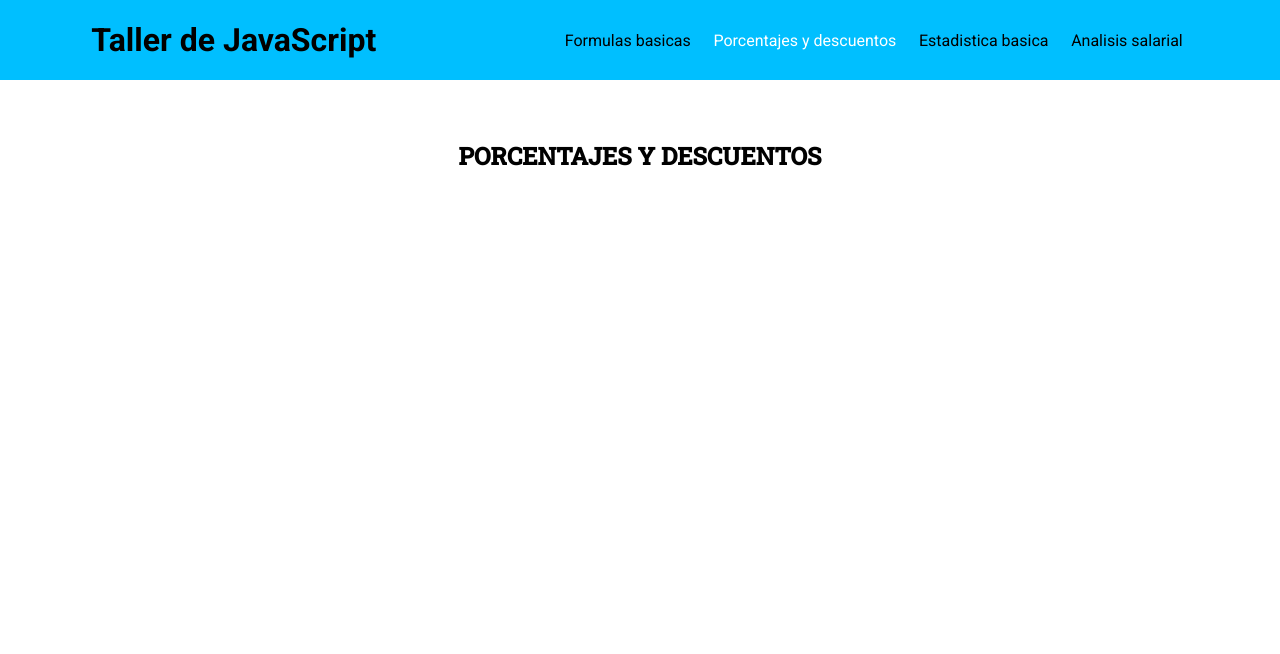
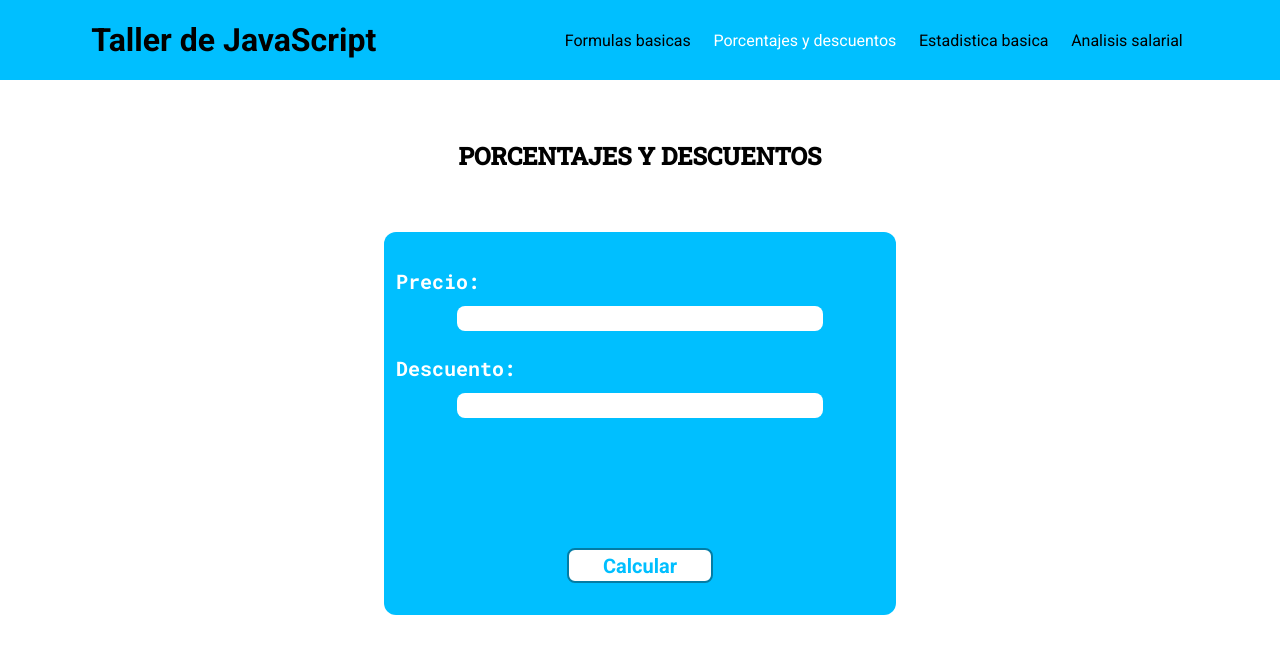
Before and after one commit to VictorHugoCruz/nuevo-taller-practico-js, a plain HTML site: page index.html in a window 1280 px wide. Both pictures are taken after a click on the item "Porcentajes y descuentos". Drawn offline with Linux system fonts and the light colour scheme.

Commit message:
modificamos la seccion de porcentajes

```diff
--- a/index.html
+++ b/index.html
@@ -23,18 +23,34 @@
     </nav>
   </header>
   <main class="main-container">
+    <!-- Seccion de formulas basicas -->
     <section id="secFigGeo" class="main__section">
       <h2 class="section__title">FORMULAS BASICAS</h2>
     </section>
+
+    <!-- Seccion de porcentajes y descuentos -->
     <section id="secPorcDesc" class="main__section main__section-active">
       <h2 class="section__title">PORCENTAJES Y DESCUENTOS</h2>
+      <div class="form">
+        <label for="price" class="form__label">Precio:</label>
+        <input id="price" type="number" class="form__input">
+        <label for="discount" class="form__label">Descuento:</label>
+        <input id="discount" type="number" class="form__input">
+        <p id="resultado" class="form__result"></p>
+        <button id="calcular" class="form__button">Calcular</button>
+      </div>
     </section>
+
+    <!-- Seccion de estadistica basica -->
     <section id="secEstdBas" class="main__section main__section-active">
       <h2 class="section__title">ESTADISTICA BASICA</h2>
     </section>
+
+    <!-- Seccion de analisis salarial -->
     <section id="secAnalisisSal" class="main__section main__section-active">
       <h2 class="section__title">ANALISIS SALARIAL</h2>
     </section>
+
   </main>
   <script src="./main.js"></script>
 </body>
--- a/main.js
+++ b/main.js
@@ -8,11 +8,17 @@ const secPorcDesc = document.querySelector('#secPorcDesc');
 const secEstBas = document.querySelector('#secEstdBas');
 const secAnalisisSal = document.querySelector('#secAnalisisSal');
 
+const inputPrice = document.querySelector('#price');
+const inputDiscount = document.querySelector('#discount');
+const buttonCalcular = document.querySelector('#calcular');
+const pResult = document.querySelector('#resultado');
+
 
 itemFigGeo.addEventListener('click', selectedFigGeo);
 itemPorcDesc.addEventListener('click', selectedPorDesc);
 itemEstdBas.addEventListener('click', selectedEstdBas);
 itemAnalisisSal.addEventListener('click', selectedAnalisisSal);
+buttonCalcular.addEventListener('click', calcPriceDisc)
 
 function selectedFigGeo(){
   itemFigGeo.classList.add('nav__link--active');
@@ -62,4 +68,21 @@ function selectedAnalisisSal(){
   secEstBas.classList.add('main__section-active');
   secAnalisisSal.classList.remove('main__section-active');
 }
+
+// Esta funcion es para culcular el precio con descuento
+function calcPriceDisc(){
+  const price = Number(inputPrice.value);
+  const discount = Number(inputDiscount.value);
+
+  if(!price || !discount){
+    pResult.innerText = 'Por favor llene el formulario';
+    return;
+  }
+
+  if(discount > 100){
+    pResult.innerText = 'No podemos hacer un descuento mayor al 100%'
+  }
+
+  pResult.innerText ='El nuevo precio es: ' + (price * (100 - discount))/100;
+}
 console.log('hola');
--- a/style.css
+++ b/style.css
@@ -56,9 +56,74 @@
   margin: 60px 0;
   text-align: center;
   font-weight: bold;
-  font-family: Roboto Slab, sans-serif;
+  font-family: 'Roboto Slab', sans-serif;
 }
 
 .main__section-active{
   display: none;
 }
+
+.form{
+  width:40%;
+  min-width: 350px;
+  height: auto;
+  margin: 0 auto;
+  padding: 12px;
+  display: flex;
+  flex-direction: column;
+  background-color:deepskyblue;
+  border-radius: 12px;
+}
+
+.form__label{
+  margin-top: 24px;
+  margin-bottom: 12px;
+  font-size: 20px;
+  font-weight: bold;
+  font-family: 'Roboto Mono', monospace;
+  color: white;
+}
+
+.form__input{
+  width: 75%;
+  height: 25px;
+  border: none;
+  border-radius: 8px;
+  margin: 0 auto;
+  padding-left: 10px;
+  font-size: 20px;
+  font-weight: 500;
+}
+
+.form__result{
+  width:80%;
+  margin: 0 auto;
+  margin-top: 50px;
+  font-size: 20px;
+  font-weight: 500;
+  color: white;
+}
+
+.form__button{
+  width: 30%;
+  height: 35px;
+  min-width: 120px;
+  max-width: 360px;
+  margin: 0 auto;
+  padding: 4px;
+  margin-top: 80px;
+  margin-bottom: 20px;
+  border: solid 2px rgb(3, 124, 165);
+  border-radius: 8px;
+  background-color: white;
+  font-size: 20px;
+  font-weight: bold;
+  transition: all 0.3s ease 0s;
+  color: deepskyblue;
+}
+
+.form__button:hover{
+  border: solid 2px white;
+  background-color: rgb(3, 124, 165);
+  color: white;
+}
```
